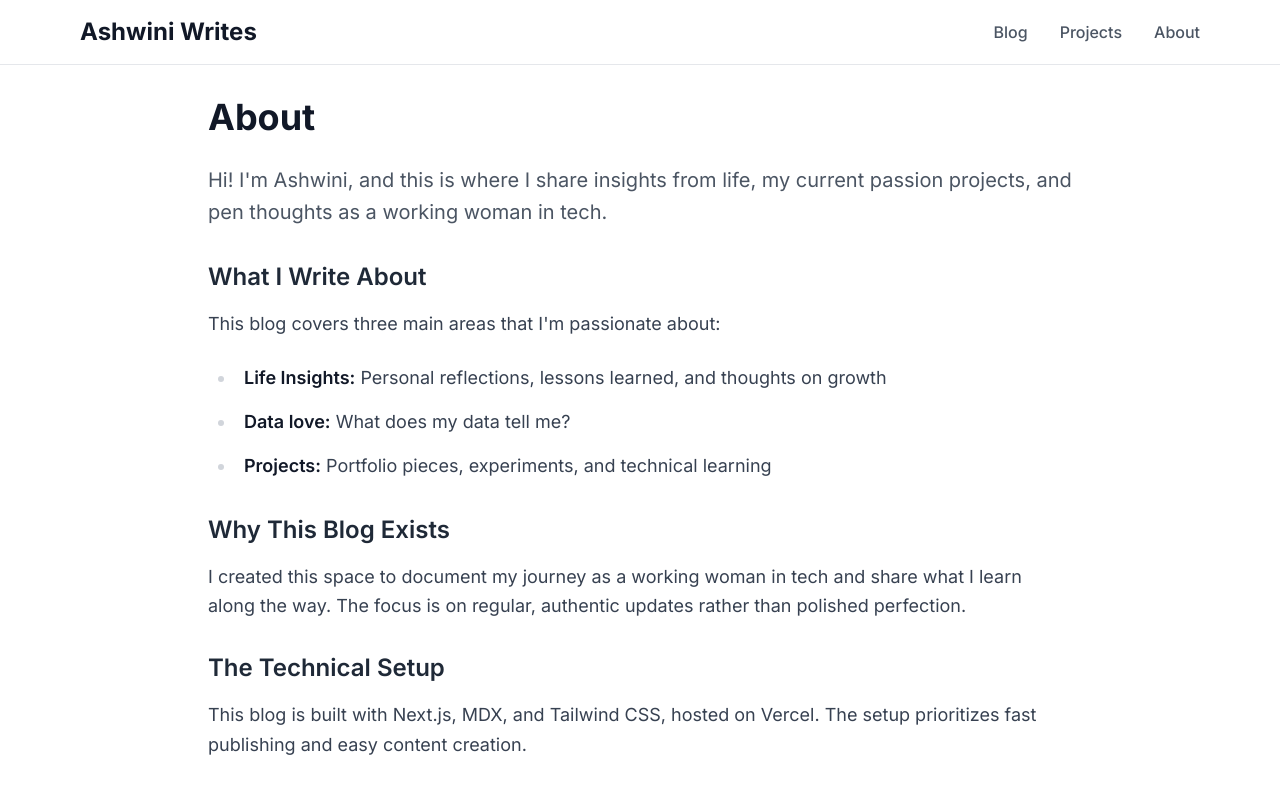
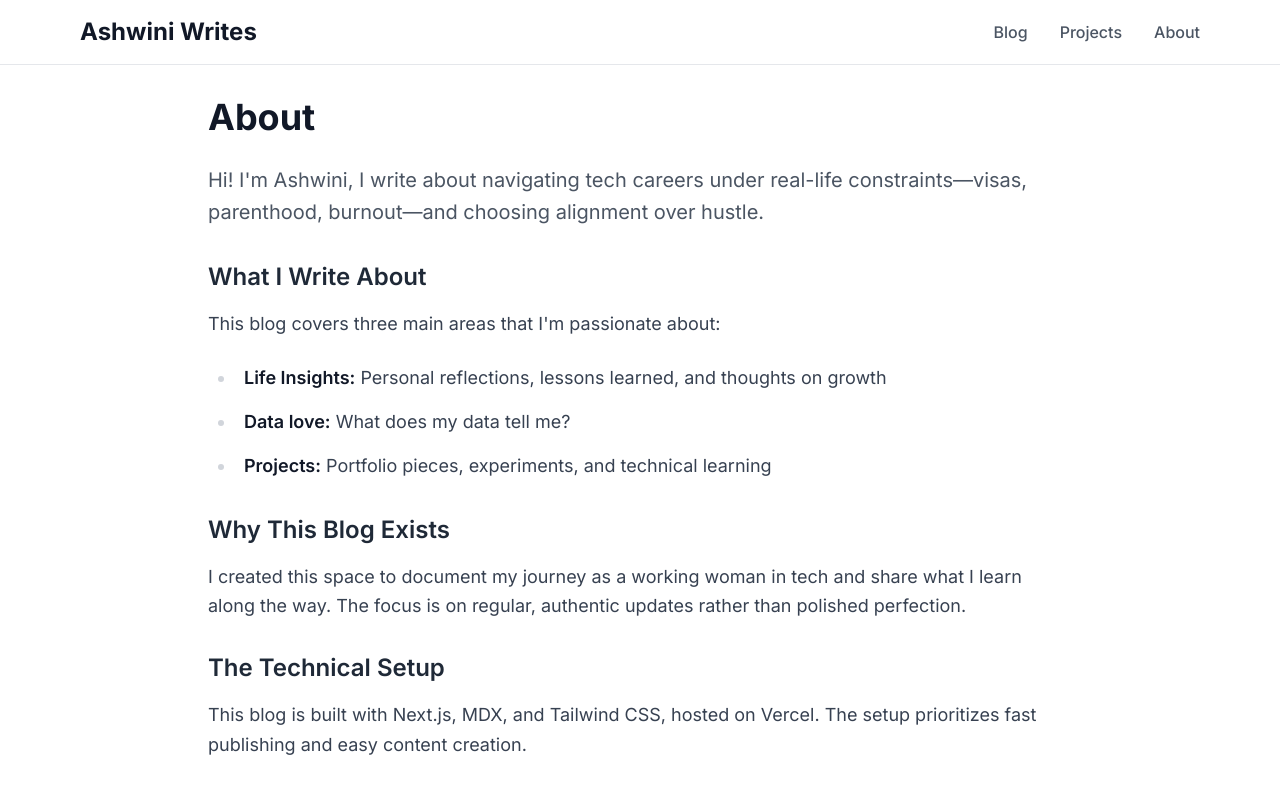
Before and after one commit to ashwini-A/wholecartwheel-blog, a Next.js app: page /about in a window 1280 px wide. Shown: the top 794 px of the page. Built offline with nearby package versions, Linux system fonts and the light colour scheme.

Commit message:
Update about

```diff
--- a/app/about/page.tsx
+++ b/app/about/page.tsx
@@ -11,8 +11,10 @@ export default function AboutPage() {
 
         <div className="prose-custom">
           <p className="text-xl text-gray-600 mb-8">
-            Hi! I'm Ashwini, and this is where I share insights from life,
-            my current passion projects, and pen thoughts as a working woman in tech.
+            Hi! I'm Ashwini,
+            I write about navigating tech careers under real-life constraints—visas,
+            parenthood, burnout—and choosing alignment over hustle.
+
           </p>
 
           <h2>What I Write About</h2>
```
